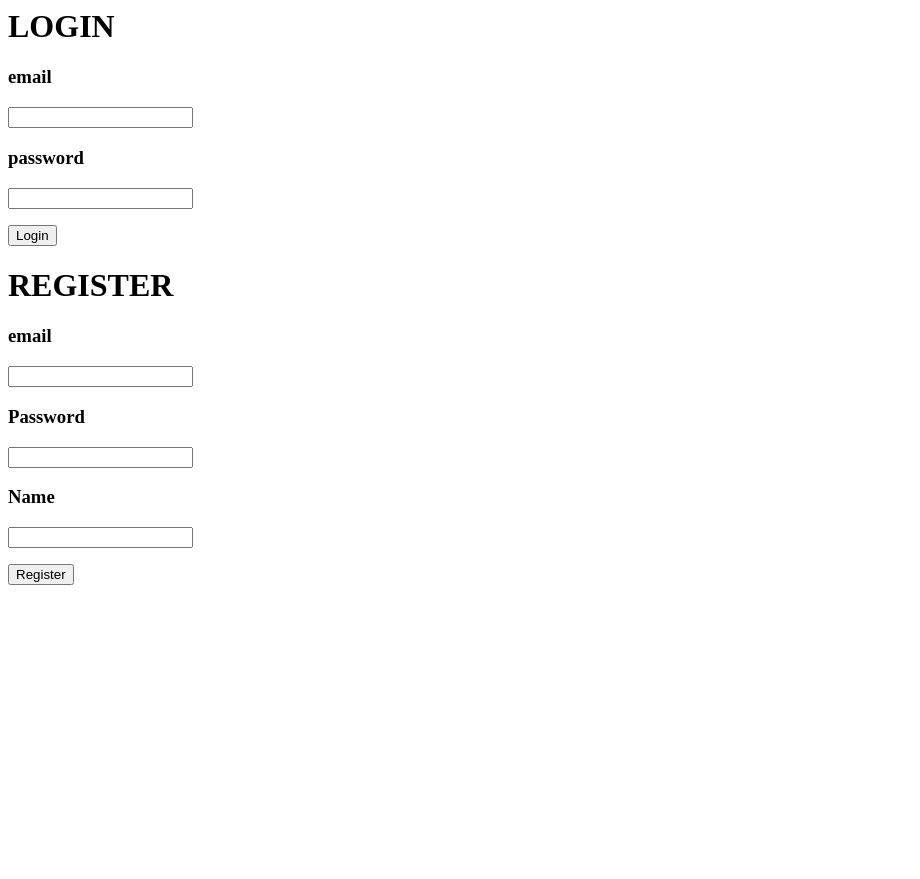
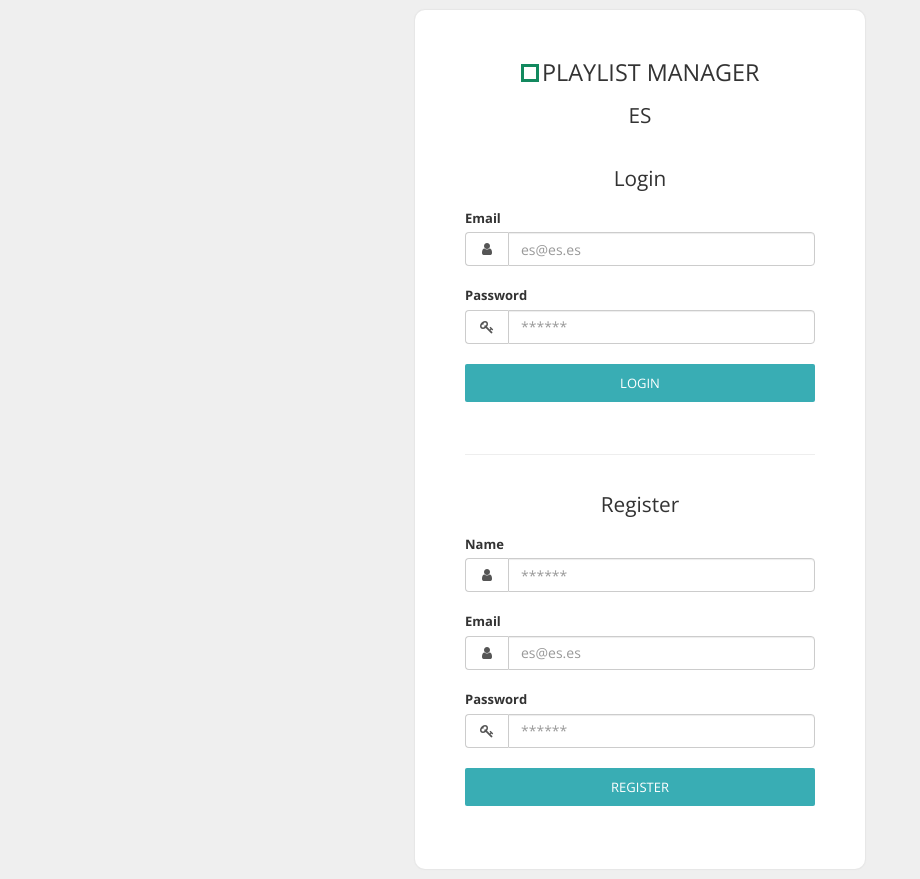
Before and after one commit to pedromql/PlaylistManager, a Flask app: page / in a window 1280 px wide. Shown: the whole page, without its empty margins (0-920 px from the left). Before the commit the page ends 585 px from the top, so only its background shows below. Run offline with Flask 2, Linux system fonts and the light colour scheme; parts of the project's set-up code (start-up, migrations or seed data) failed here and were passed over; some libraries are stand-ins or nearby versions.

Commit message:
login page

```diff
--- a/api/templates/index.html
+++ b/api/templates/index.html
@@ -1,28 +1,79 @@
 <html>
-<body>
-	<h1>
-		LOGIN
-	</h1>
-	<form action="/login" method="POST">
-		<p><h3>email</h3></p>
-		<p><input type="text" name="email"/></p>
-		<p><h3>password</h3></p>
-		<p><input type="password" name="password"/></p>
-		<p><input type = 'submit' value = 'Login'/></p>
-	</form>
-	<h1>
-		REGISTER
-	</h1>
-	<form action = "/register" method = "POST">
-		<p><h3>email</h3></p>
-		<p><input type = 'text' name = 'email'/></p>
-		<p><h3>Password</h3></p>
-		<p><input type = 'password' name = 'password'/></p>
-		<p><h3>Name</h3></p>
-		<p><input type = 'text' name = 'name'/></p>
-		<p><input type = 'submit' value = 'Register'/></p>
-	</form>
+<head>
+	<link href="http://fonts.googleapis.com/css?family=Open+Sans:400,300,400italic,700" rel="stylesheet" type="text/css">
+	<link href="https://cdn.jsdelivr.net/sweetalert2/6.6.1/sweetalert2.min.css" rel="stylesheet" type="text/css">
+	<link href="{{ url_for('static', filename='css/font-awesome.min.css') }}" rel="stylesheet">
+	<link href="{{ url_for('static', filename='css/bootstrap.min.css') }}" rel="stylesheet">
+	<link href="{{ url_for('static', filename='css/templatemo-style.css') }}" rel="stylesheet">
 
 
-</body>
-</html>
+	<!-- HTML5 shim and Respond.js for IE8 support of HTML5 elements and media queries -->
+	<!-- WARNING: Respond.js doesn't work if you view the page via file:// -->
+	<!--[if lt IE 9]>
+	  <script src="https://oss.maxcdn.com/html5shiv/3.7.2/html5shiv.min.js"></script>
+	  <script src="https://oss.maxcdn.com/respond/1.4.2/respond.min.js"></script>
+	  <![endif]-->
+
+	  <script src="{{ url_for('static', filename='jquery-3.2.1.min.js') }}"></script>
+	</head>
+	<body class="light-gray-bg" >
+		<div class="templatemo-content-widget templatemo-login-widget white-bg">
+			<header class="text-center">
+				<div class="square"></div>
+				<h1>Playlist Manager</h1><br><br>
+				<h2>ES</h2>
+			</header>
+			<form class="templatemo-login-form" action="/login" method="POST">
+				<h2 class="text-center">Login</h2><br>
+				<div class="form-group">
+					<label for="email">Email</label>
+					<div class="input-group">
+						<div class="input-group-addon"><i class="fa fa-user fa-fw"></i></div>
+						<input type="email" class="form-control" id="email" name="email" placeholder="es@es.es">
+					</div>
+				</div>
+				<div class="form-group">
+					<label for="password">Password</label>
+					<div class="input-group">
+						<div class="input-group-addon"><i class="fa fa-key fa-fw"></i></div>
+						<input type="password" class="form-control" id="password" name="password" placeholder="******">
+					</div>
+				</div>
+				<div class="form-group">
+					<input type="submit" class="templatemo-blue-button width-100" name="submit" value="Login"/>
+				</div>
+			</form>
+			<br>
+			<hr>
+			<br>
+			<form class="templatemo-login-form" action = "/register" method = "POST">
+				<h2 class="text-center">Register</h2><br>
+				<div class="form-group">
+					<label for="name">Name</label>
+					<div class="input-group">
+						<div class="input-group-addon"><i class="fa fa-user fa-fw"></i></div>
+						<input type="name" class="form-control" id="name" name="name" placeholder="******">
+					</div>
+				</div>
+				<div class="form-group">
+					<label for="email">Email</label>
+					<div class="input-group">
+						<div class="input-group-addon"><i class="fa fa-user fa-fw"></i></div>
+						<input type="email" class="form-control" id="email" name="email" placeholder="es@es.es">
+					</div>
+				</div>
+				<div class="form-group">
+					<label for="password">Password</label>
+					<div class="input-group">
+						<div class="input-group-addon"><i class="fa fa-key fa-fw"></i></div>
+						<input type="password" class="form-control" id="password" name="password" placeholder="******">
+					</div>
+				</div>
+				<div class="form-group">
+					<input type="submit" class="templatemo-blue-button width-100" name="submit" value="Register"/>
+				</div>
+			</form>
+		</div>
+
+	</body>
+	</html>
```
